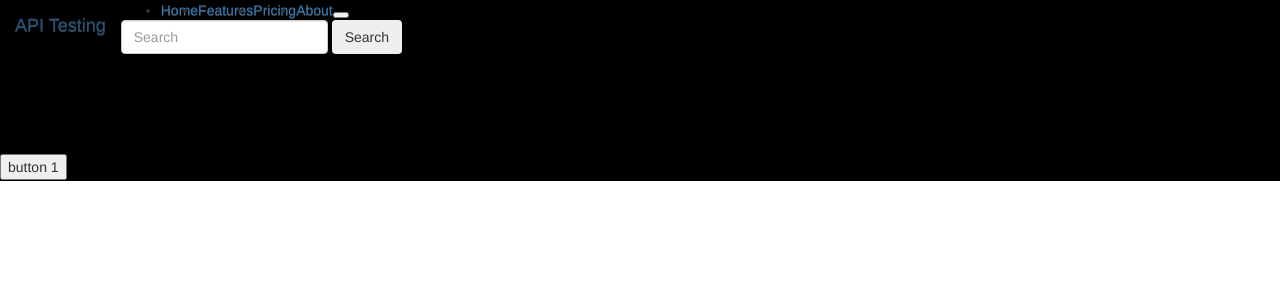
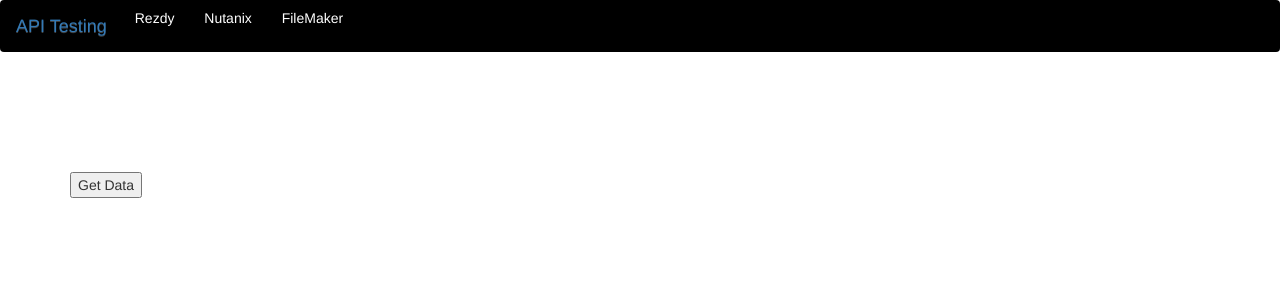
Before and after one commit to TobiasKundig/APITesting, a Django app: page /apis/ in a window 1280 px wide. Shown: the top 300 px of the page. Run offline with Django 3.2, Linux system fonts and the light colour scheme; data that the repository does not hold is empty; some libraries are stand-ins or nearby versions.

Commit message:
Display json response from Rezdy, formatting for other calls

```diff
--- a/apis/templates/apis/base.html
+++ b/apis/templates/apis/base.html
@@ -32,43 +32,21 @@
         /*border-color: #E7E7E7;*/
         /*border-bottom: 1px solid #000000;*/
         }
+	.btn {
+	color: white;
+	}
       </style>
     </head>
 
     <body>
 
-      <nav class="navbar navbar-expand-lg navbar-dark navbar-fixed-top bg-dark">
-        <div class="container-fluid">
+      <nav class="navbar navbar-expand-lg navbar-dark">
+        <a class="navbar-brand" href="#">API Testing</a>
+	<button type="button" class="btn btn-link">Rezdy</button>
+	<button type="button" class="btn btn-link">Nutanix</button>
+	<button type="button" class="btn btn-link">FileMaker</button>
+      </nav>
 
-            <a class="navbar-brand" href="#">API Testing</a>
-	    <button class="navbar-toggler" type="button" data-toggle="collapse" data-target="#navbarColor02" aria-controls="navbarColor02" aria-expanded="false" aria-label="Toggle navigation">
-	      <span class="navbar-toggler-icon"></span>
-	    </button
-
-
-	  <div class="collapse navbar-collapse" id="navbarColor02">
-	    <ul class="navbar-nav mr-auto">
-      	      <li class="nav-item active">
-                <a class="nav-link" href="#">Home <span class="sr-only">(current)</span></a>
-              </li>
-      	      <li class="nav-item">
-                <a class="nav-link" href="#">Features</a>
-              </li>
-              <li class="nav-item">
-                <a class="nav-link" href="#">Pricing</a>
-              </li>
-              <li class="nav-item">
-                <a class="nav-link" href="#">About</a>
-              </li>
-            </ul>
-            <form class="form-inline my-2 my-lg-0">
-              <input class="form-control mr-sm-2" type="text" placeholder="Search">
-              <button class="btn btn-secondary my-2 my-sm-0" type="submit">Search</button>
-            </form>
-          </div>
-
-	</div
-      </nav>
     <div style="margin-top:100px;"></div>
 
     {% block content %}
@@ -80,4 +58,5 @@
     <!-- Include all compiled plugins (below), or include individual files as needed -->
     <!--<script src="js/bootstrap.min.js"></script> -->
     </body>
+
 </html>
--- a/apis/templates/apis/index.html
+++ b/apis/templates/apis/index.html
@@ -2,11 +2,11 @@
 {% load staticfiles %}
 
     {% block content %}
+  <div class="container" style="padding-top: 20px;">
+  <div> <button id="button_1" value="val_1" name="but1">Get Data</button></div>
+  <div id='jsondata'></div>
 
-<div id='data'>
-</div>
-<button type="button" id="button_1" value="val_1" name="but1">button 1</button>
-
+  </div>
 <script>
 $(document).ready(function() {
   $("#button_1").click(function(e) {
@@ -17,7 +17,7 @@ $(document).ready(function() {
       dataType: 'json',
       success: function (data) {
         alert("Success");
-        var div = document.getElementById('data');
+        var div = document.getElementById('jsondata');
         div.innerHTML = div.innerHTML + JSON.stringify(data);
 
       }
```
